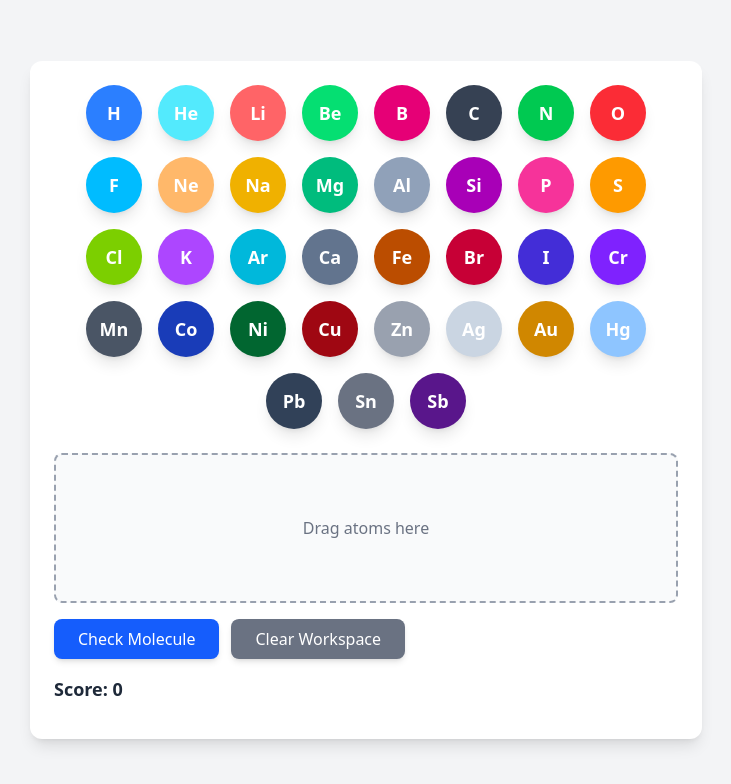
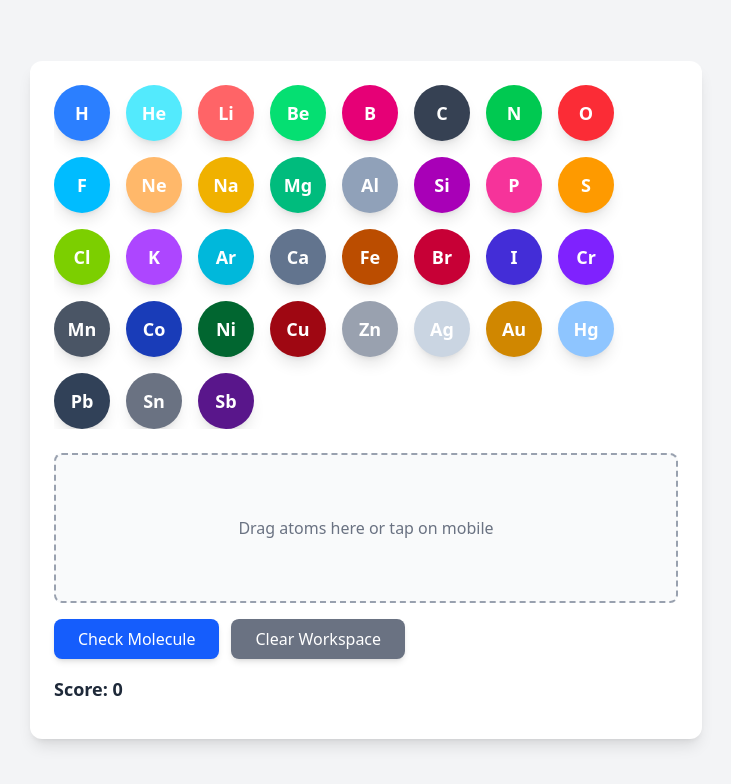
Before and after one commit to joyroybdu/childedugame, a React (Vite) app: page /molicule-game in a window 1280 px wide. Shown: the top 784 px of the page, without its empty margins (274-1005 px from the left). Built offline with nearby package versions, Linux system fonts and the light colour scheme.

Commit message:
Update MoliculeGame.jsx

```diff
--- a/src/components/chemistry/MoliCuleGame/MoliculeGame.jsx
+++ b/src/components/chemistry/MoliCuleGame/MoliculeGame.jsx
@@ -18,7 +18,7 @@ export default function MoleculeGame() {
     e.dataTransfer.setData("atom", symbol);
   }
 
-  // Mobile: tap to add atom
+  // Mobile tap handler
   function handleTouchAtom(symbol) {
     setWorkspace((prev) => [...prev, symbol]);
   }
@@ -35,7 +35,7 @@ export default function MoleculeGame() {
 
     if (moleculeDatabase[formula]) {
       setMessage(`✅ You made ${moleculeDatabase[formula]} (${formula})!`);
-      setScore(score + 10);
+      setScore((prev) => prev + 10);
     } else {
       setMessage(`❌ Not a valid molecule: ${formula}`);
     }
@@ -52,19 +52,21 @@ export default function MoleculeGame() {
       <div className="bg-white rounded-xl shadow-lg p-6 w-full max-w-2xl text-gray-900">
 
         {/* Atoms List */}
-        <div className="flex flex-wrap justify-center gap-4 mb-6">
+        <div className="mb-6 overflow-x-auto">
+          <div className="flex flex-nowrap sm:flex-wrap justify-start gap-4">
             {atomsList.map((atom) => (
               <div
                 key={atom.symbol}
-              className={`w-14 h-14 ${atom.color} rounded-full flex items-center justify-center text-white text-lg font-bold cursor-grab shadow-lg`}
+                className={`w-14 h-14 ${atom.color} rounded-full flex-shrink-0 flex items-center justify-center text-white text-lg font-bold cursor-grab shadow-lg`}
                 draggable
-              onDragStart={(e) => handleDragStart(e, atom.symbol)} // Desktop
+                onDragStart={(e) => handleDragStart(e, atom.symbol)} // Desktop drag
                 onClick={() => handleTouchAtom(atom.symbol)} // Mobile tap
                 title={atom.name}
               >
                 {atom.symbol}
               </div>
             ))}
+          </div>
         </div>
 
         {/* Workspace */}
@@ -74,7 +76,7 @@ export default function MoleculeGame() {
           onDragOver={(e) => e.preventDefault()}
         >
           {workspace.length === 0 ? (
-            <p className="text-gray-500">Drag atoms here</p>
+            <p className="text-gray-500">Drag atoms here or tap on mobile</p>
           ) : (
             <div className="flex items-center gap-8 relative">
               {workspace.map((atom, index) => {
@@ -119,8 +121,10 @@ export default function MoleculeGame() {
 
         {/* Info */}
         <div className="mt-4">
-          <p className="font-semibold text-lg text-gray-800">Score: {score}</p>
-          <p className="mt-3 text-md text-indigo-600 font-medium italic max-w-md leading-relaxed">
+          <p className="font-semibold text-lg text-gray-800 dark:text-gray-100">
+            Score: {score}
+          </p>
+          <p className="mt-3 text-md text-indigo-600 dark:text-indigo-400 font-medium italic max-w-md leading-relaxed">
             {message}
           </p>
         </div>
```
Lines whose indentation alone changed are shown as unchanged.
